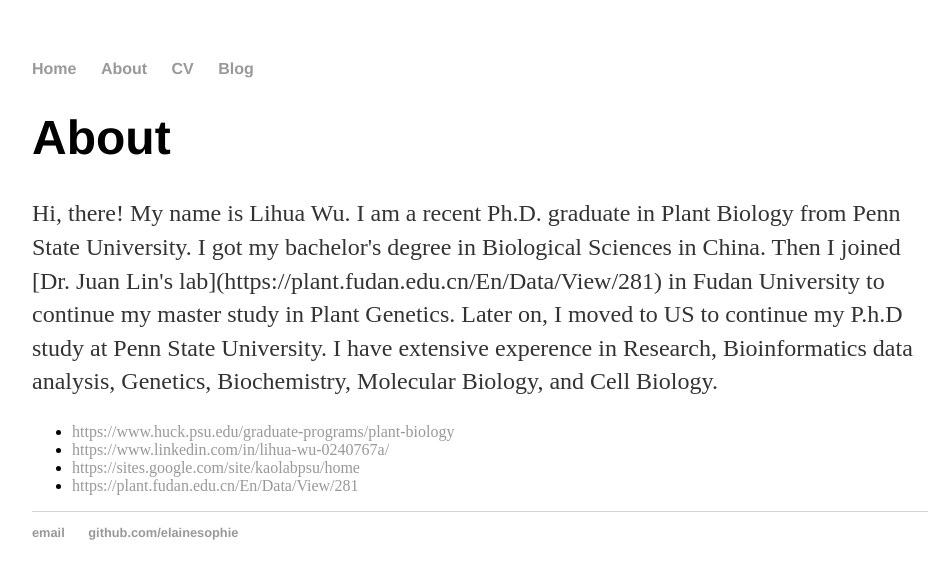
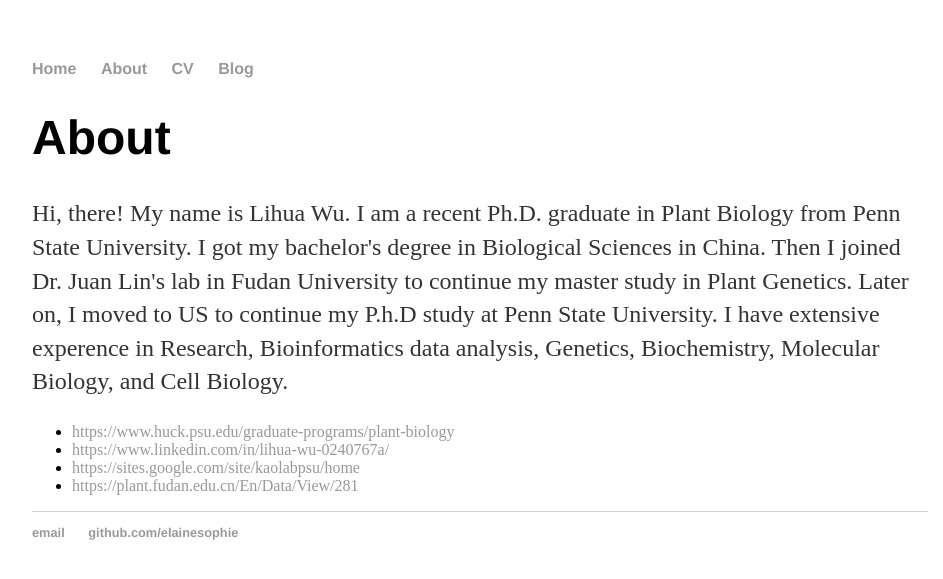
Before and after one commit to elainesophie/elainesophie.github.io, a Jekyll site: the page built from about/index.html, in a window 1280 px wide. Shown: the top 579 px of the page, without its empty margins (160-1103 px from the left). Built offline with Jekyll 4.4.1, drawn with Linux system fonts in a browser that asks for light colours; some of the changed lines change nothing that is shown.

Commit message:
Update index.html

```diff
--- a/about/index.html
+++ b/about/index.html
@@ -5,7 +5,7 @@ title: About Lihua Wu
 
 		<div class="about">
 			<h1>About</h1>
-			<p>Hi, there! My name is Lihua Wu. I am a recent Ph.D. graduate in Plant Biology from Penn State University. I got my bachelor's degree in Biological Sciences in China.  Then I joined [Dr. Juan Lin's lab](https://plant.fudan.edu.cn/En/Data/View/281) in Fudan University to continue my master study in Plant Genetics.  Later on, I moved to US to continue my P.h.D study at Penn State University. I have extensive experence in Research, Bioinformatics data analysis, Genetics, Biochemistry, Molecular Biology, and Cell Biology. </p>
+			<p>Hi, there! My name is Lihua Wu. I am a recent Ph.D. graduate in Plant Biology from Penn State University. I got my bachelor's degree in Biological Sciences in China.  Then I joined Dr. Juan Lin's lab in Fudan University to continue my master study in Plant Genetics.  Later on, I moved to US to continue my P.h.D study at Penn State University. I have extensive experence in Research, Bioinformatics data analysis, Genetics, Biochemistry, Molecular Biology, and Cell Biology. </p>
 
 			<ul class="contacts">
 				<li><a href="#">https://www.huck.psu.edu/graduate-programs/plant-biology</a></li>
```
